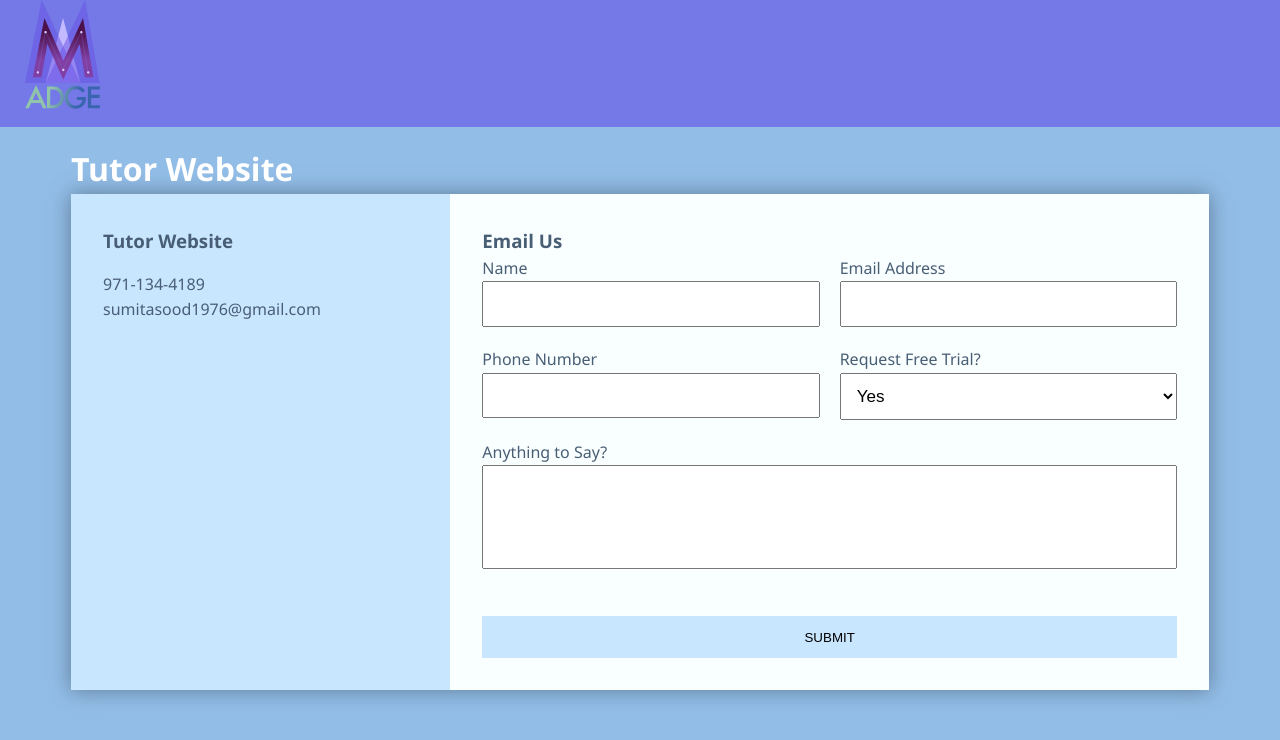
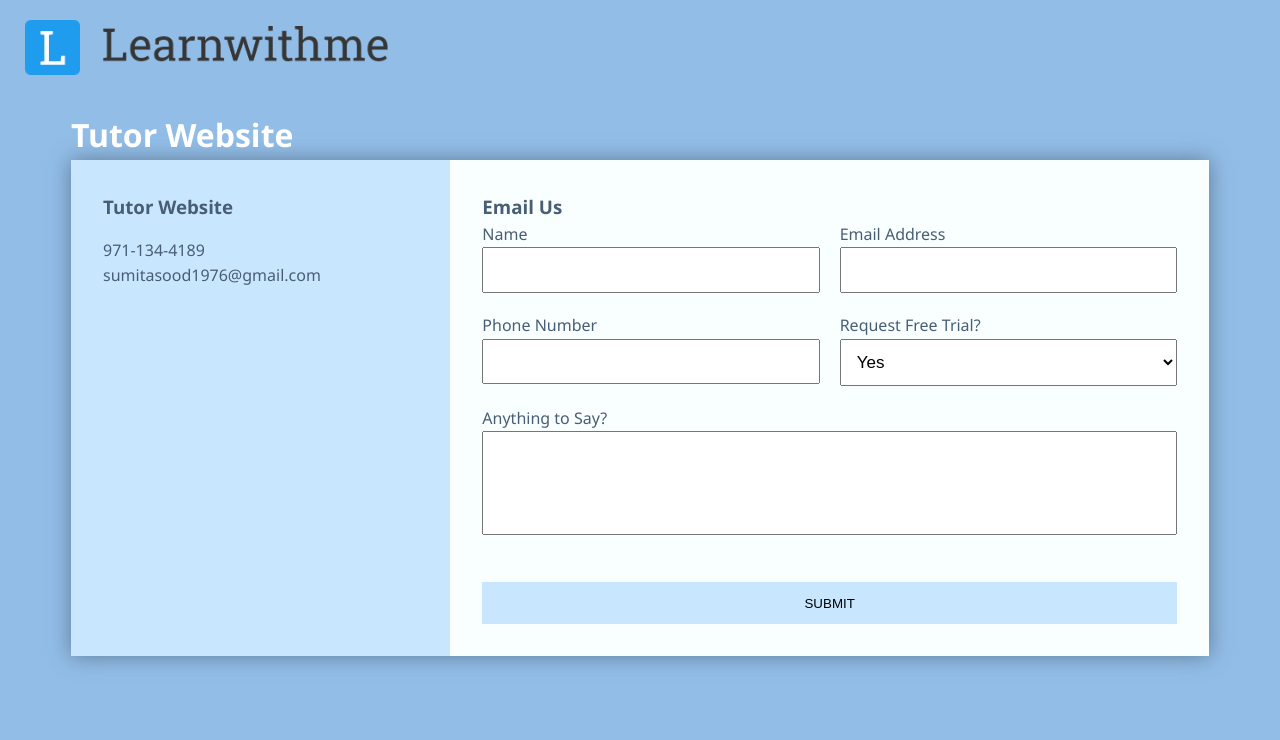
Before and after one commit to soodaayush/learn-with-me, a plain HTML site: page Contact Us.html in a window 1280 px wide. Drawn offline with Linux system fonts and the light colour scheme.

Commit message:
no message

```diff
--- a/Contact Us.html
+++ b/Contact Us.html
@@ -12,7 +12,7 @@
       <ul>
         <li>
           <a id="link" href="index.html"
-            ><img id="logo" src="./img/madge.svg" width="100px" alt="logo"
+            ><img id="logo" src="./img/logo.png" width="400px" alt="logo"
           /></a>
         </li>
       </ul>
--- a/Contact.css
+++ b/Contact.css
@@ -15,12 +15,12 @@
 
 #header {
   text-align: left;
-  background: #7579e7;
   padding: 0;
   margin: 0;
 }
 
 #logo {
+  margin-top: 20px;
   padding-left: 25px;
   padding-bottom: 10px;
 }
--- a/styles.css
+++ b/styles.css
@@ -33,6 +33,27 @@ h3 {
 p {
   margin: 0;
   padding: 1em 0;
+}
+
+/*======================
+  Header
+ =======================
+*/
+
+#header {
+  background: #d2ecf9;
+  margin: 0;
+  padding-top: 20px;
+  padding-left: 25px;
+  padding-bottom: 20px;
+}
+
+#header img {
+  width: 450px;
+}
+
+#header-link {
+  display: inline-block;
 }
 
 /*======================
```
Also changed, not shown: index.html (+5 -0 lines), img/logo.png (added).
